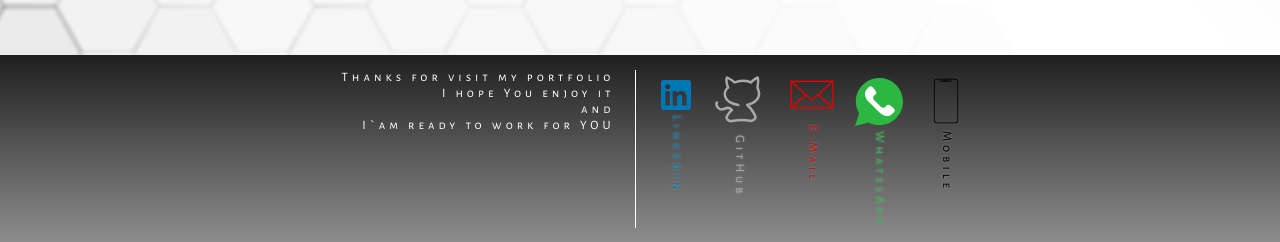
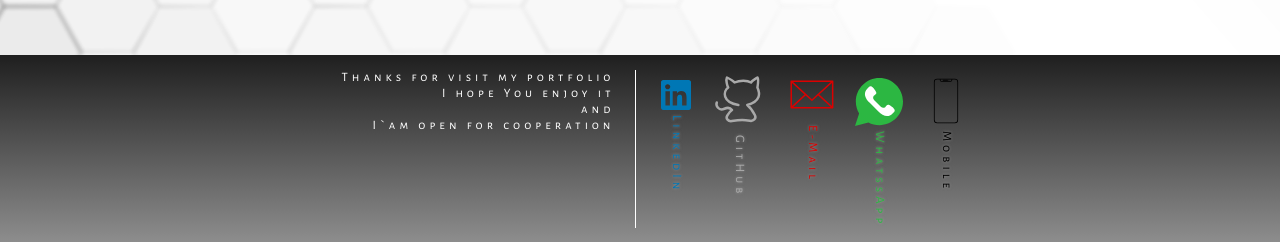
Before and after one commit to trohda/Portfolio-project, a React (Create React App) app: page /contact in a window 1280 px wide. Shown: the part 1455-1697 px from the top of the page. Built offline with nearby package versions, Linux system fonts and the light colour scheme.

Commit message:
Footer upgrade

```diff
--- a/src/components/Footer/Footer.js
+++ b/src/components/Footer/Footer.js
@@ -8,7 +8,7 @@ const Footer = () => {
           Thanks for visit my portfolio <br />
           I hope You enjoy it <br />
           and <br />
-          I`am ready to work for YOU
+          I`am open for cooperation
         </div>
         <div className="rightContent">
           <Socials />
```
